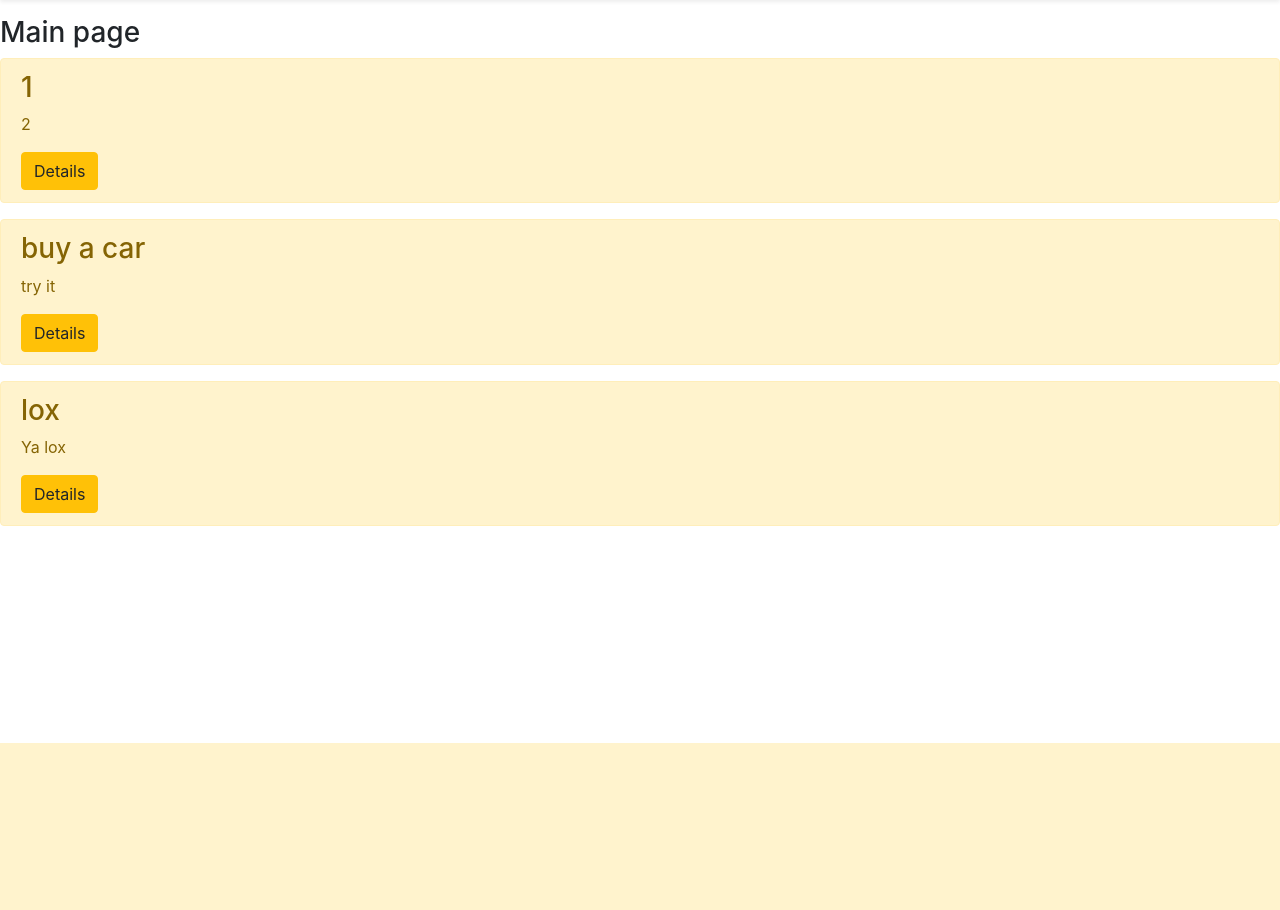
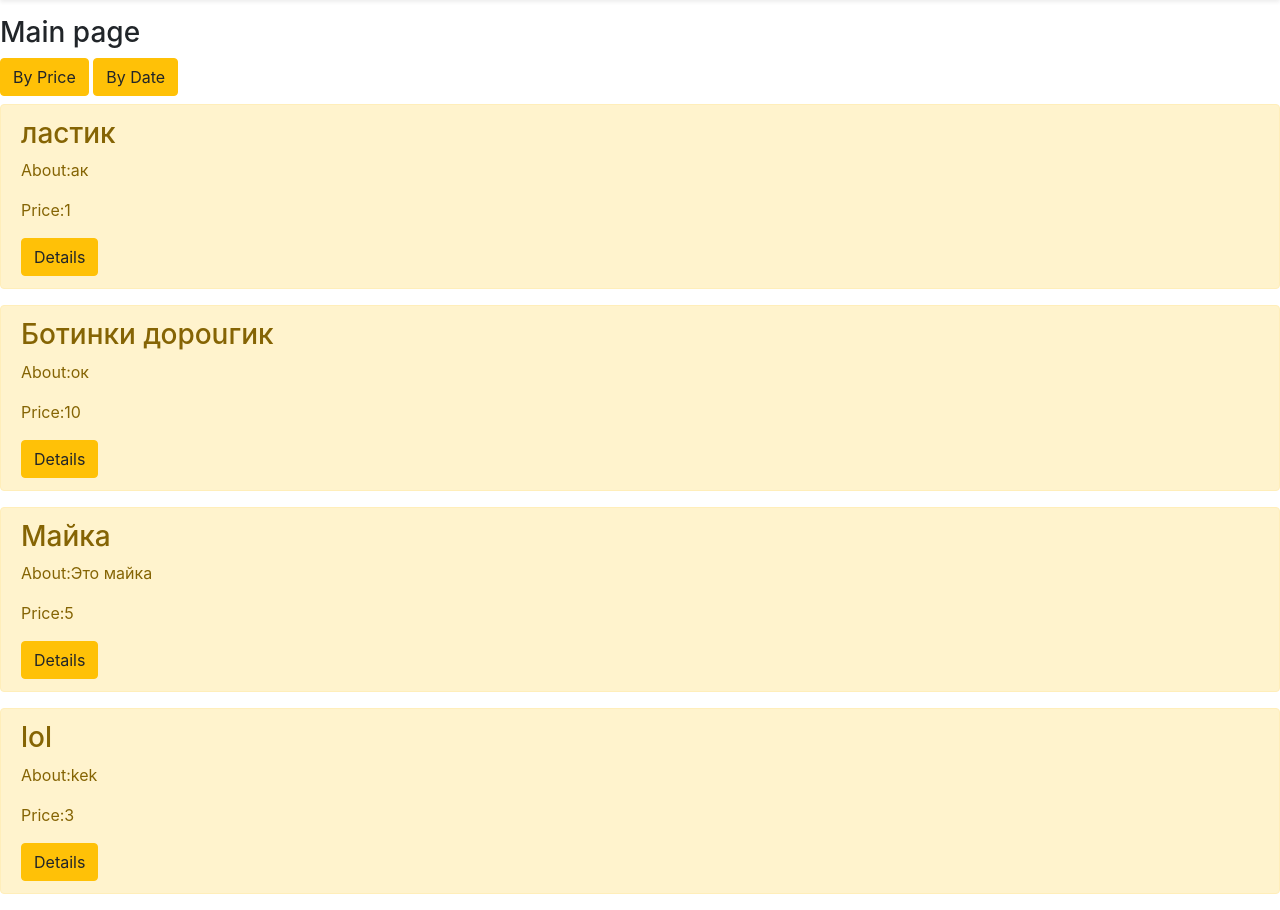
Before and after one commit to geniass1/Django-project, a Django app: page / in a window 1280 px wide. Shown: the part 57-967 px from the top of the page. Before the commit the page ends 800 px from the top, so only its background shows below. Run offline with Django 3.2, Linux system fonts and the light colour scheme; data comes from the database, SQL or seed files in the repository; some libraries are stand-ins or nearby versions.

Commit message:
sort was added

```diff
--- a/geniass/main/admin.py
+++ b/geniass/main/admin.py
@@ -1,5 +1,5 @@
 from django.contrib import admin
-from .models import Task
+from .models import Product
 
 
-admin.site.register(Task)
+admin.site.register(Product)
--- a/geniass/main/models.py
+++ b/geniass/main/models.py
@@ -1,6 +1,7 @@
 from django.db import models
 
 
-class Task(models.Model):
+class Product(models.Model):
     title = models.CharField('Name', max_length = 50)
+    price = models.IntegerField('Price')
     task = models.TextField('About')
--- a/geniass/main/templates/main/create.html
+++ b/geniass/main/templates/main/create.html
@@ -9,6 +9,7 @@ Lox
     {% csrf_token %}
     {{ form.title}}
     {{ form.task}}
+    {{ form.price}}
     <button type="submit" class="btn btn-success">Send</button>
 </form>
 {% endblock %}
--- a/geniass/main/templates/main/index.html
+++ b/geniass/main/templates/main/index.html
@@ -5,10 +5,13 @@
 {% endblock %}
 {% block main %}
 <h3>Main page</h3>
+<a href="/?a=1" class = "btn btn-warning">By Price</a>
+<a href="/?a=2" class = "btn btn-warning">By Date</a>
 {% for el in tasks%}
     <div class="alert alert-warning mt-2">
         <h3>{{el.title}}</h3>
-        <p>{{el.task}}</p>
+        <p>About:{{el.task}}</p>
+        <p>Price:{{el.price}}</p>
         <a href="task/{{el.id}}/" class = "btn btn-warning">Details</a>
     </div>
 {% endfor %}
--- a/geniass/main/views.py
+++ b/geniass/main/views.py
@@ -1,24 +1,27 @@
 from django.shortcuts import render, redirect
-from .models import Task
-from .forms import TaskForm
+from .models import Product
+from .forms import ProductForm
 
 
 def index(request):
-    tasks = Task.objects.order_by('-id')
+    if len(request.GET)==0  or request.GET['a'] == '2':
+        tasks = Product.objects.order_by('-id')
+    else:
+        tasks = Product.objects.order_by('-price')
     return render(request, 'main/index.html', {'title': 'Lol', 'tasks': tasks})
 
 
 def task_id(request, id):
-    task = Task.objects.get(id=id)
+    task = Product.objects.get(id=id)
     return render(request, 'main/task.html', {'task': task})
 
 
 def create(request):
     if request.method == 'POST':
-        form = TaskForm(request.POST)
+        form = ProductForm(request.POST)
         form.save()
         return redirect('/')
-    form = TaskForm()
+    form = ProductForm()
     context = {
         'form': form
     }
@@ -26,6 +29,6 @@ def create(request):
 
 
 def delete(request, id):
-    obj = Task.objects.get(id=id)
+    obj = Product.objects.get(id=id)
     obj.delete()
     return redirect('/')
```
Also changed, not shown: geniass/main/forms.py (+9 -6 lines), geniass/db.sqlite3, geniass/main/migrations/0001_initial.py.
